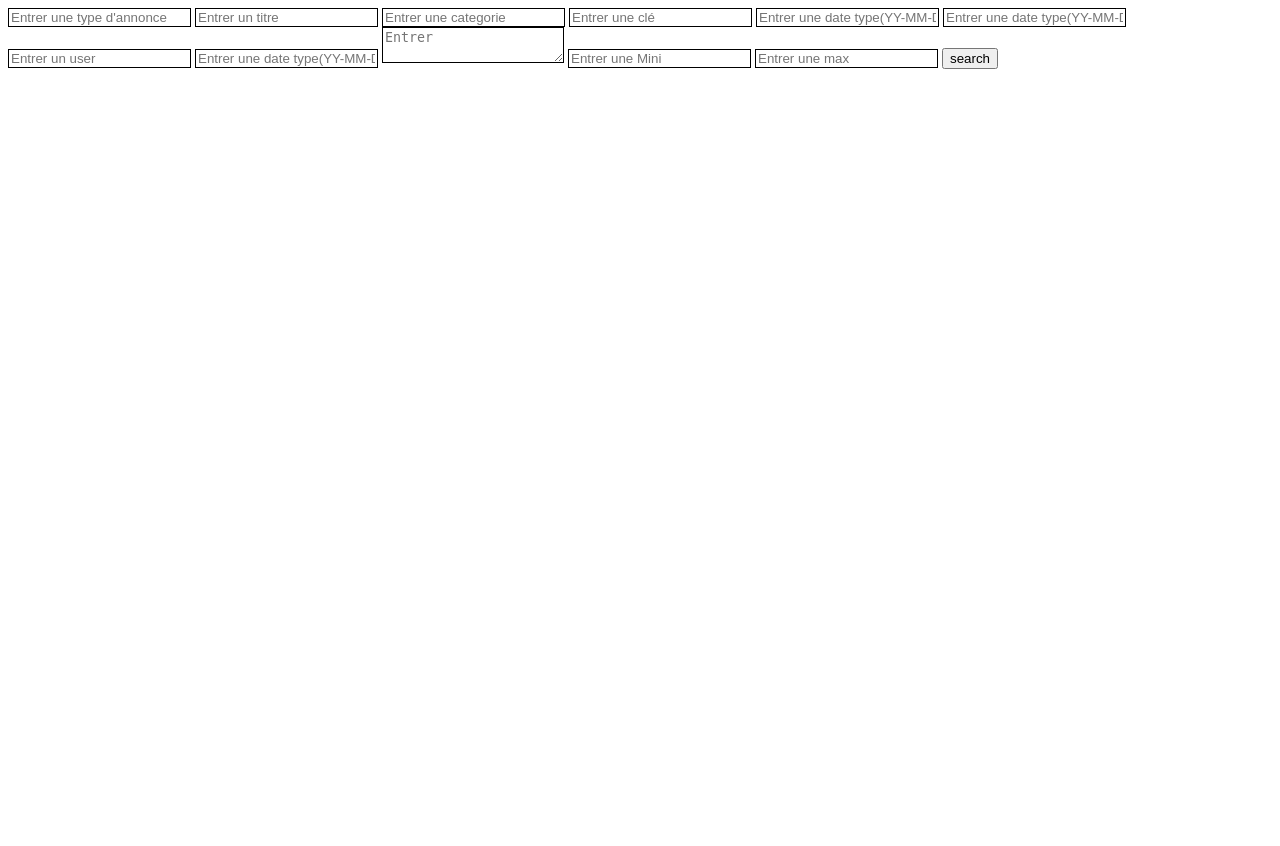
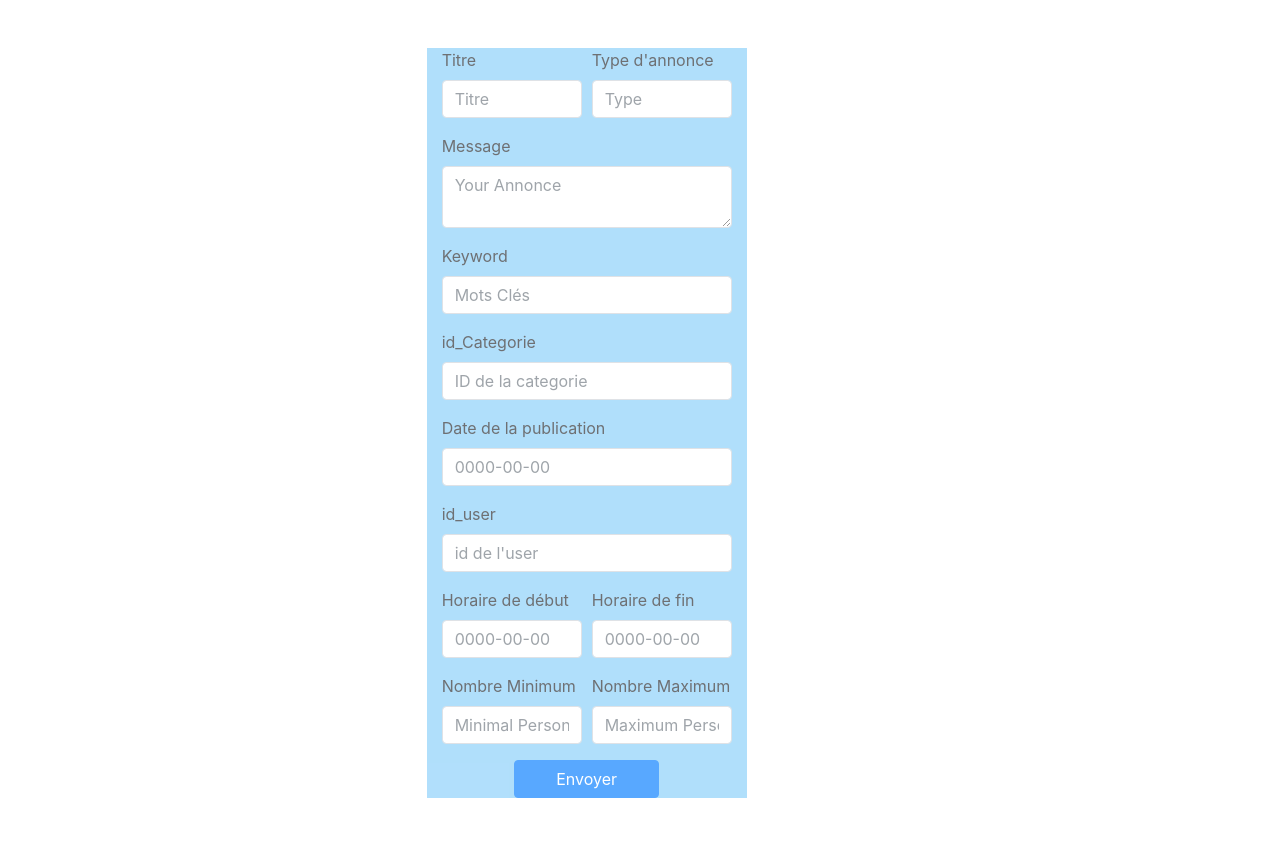
Before and after one commit to eFrederic67/Strashelp, a PHP site: template src/View/Search/add.html.twig in a window 1280 px wide. Before the commit the page ends 69 px from the top, so only its background shows below. Run offline with PHP 8.4, Linux system fonts and the light colour scheme; the template is opened without the code that fills it, so the values that code supplies are empty; some libraries are stand-ins or nearby versions.

Commit message:
Mise en forme du formulaire d'ajout d'annonce

```diff
--- a/src/View/Search/add.html.twig
+++ b/src/View/Search/add.html.twig
@@ -2,18 +2,68 @@
 
 {% block content %}
 {{ bazar }}
-<form method="POST" action="">
-    <input type="text" value="" name="type" style="border: solid 1px black;" placeholder="Entrer une type d'annonce">
-    <input type="text" value="" name="title" style="border: solid 1px black;" placeholder="Entrer un titre">
-    <input type="text" value="" name="id_category" style="border: solid 1px black;" placeholder="Entrer une categorie">
-    <input type="text" value="" name="id_keyword" style="border: solid 1px black;" placeholder="Entrer une clé">
-    <input type="text" value="" name="start_hour" style="border: solid 1px black;" placeholder="Entrer une date type(YY-MM-DD)">
-    <input type="text" value="" name="end_hour" style="border: solid 1px black;" placeholder="Entrer une date type(YY-MM-DD)">
-    <input type="text" value="" name="id_user" style="border: solid 1px black;" placeholder="Entrer un user">
-    <input type="text" value="" name="date_publication" style="border: solid 1px black;" placeholder="Entrer une date type(YY-MM-DD)">
-    <textarea type="text" value="" name="text_annoucement" style="border: solid 1px black;" placeholder="Entrer"></textarea>
-    <input type="text" value="" name="nbmin" style="border: solid 1px black;" placeholder="Entrer une Mini">
-    <input type="text" value="" name="nbmax" style="border: solid 1px black;" placeholder="Entrer une max">
-    <input type="submit" value="search">
-</form>
+    <!-- Extended default form grid -->
+    <form class="my-5 offset-4 col-3" method="post" style="background: lightskyblue; opacity: 65%">
+        <!-- Grid row -->
+        <div class="form-row">
+            <!-- Default input -->
+            <div class=" form-group col-md-6">
+                <label for="inputEmail4">Titre</label>
+                <input type="text" class="form-control" name="title" id="inputEmail4" placeholder="Titre">
+            </div>
+            <!-- Default input -->
+            <div class="form-group col-md-6">
+                <label for="inputPassword4">Type d'annonce</label>
+                <input type="text" class="form-control" name="type" id="inputPassword4" placeholder="Type">
+            </div>
+        </div>
+        <!-- Grid row -->
+
+        <!-- Default input -->
+        <div class="form-group">
+            <label for="inputAddress">Message</label>
+            <textarea type="text" class="form-control" id="inputAddress" name="text_annoucement" placeholder="Your Annonce"></textarea>
+        </div>
+        <!-- Default input -->
+        <div class="form-group">
+            <label for="inputAddress2">Keyword</label>
+            <input type="text" class="form-control" name="id_keyword" id="inputAddress2" placeholder="Mots Clés">
+        </div>
+        <div class="form-group">
+            <label for="inputAddress2">id_Categorie</label>
+            <input type="text" class="form-control" name="id_category" id="inputAddress2" placeholder="ID de la categorie">
+        </div>
+        <div class="form-group">
+            <label for="inputAddress2">Date de la publication</label>
+            <input type="text" class="form-control" name="date_publication" id="inputAddress2" placeholder="0000-00-00">
+        </div>
+        <div class="form-group">
+            <label for="inputAddress2">id_user</label>
+            <input type="text" class="form-control" name="id_user" id="inputAddress2" placeholder="id de l'user">
+        </div>
+        <!-- Grid row -->
+        <div class="form-row">
+            <!-- Default input -->
+            <div class="form-group col-md-6">
+                <label for="inputCity">Horaire de début</label>
+                <input type="text" name="start_hour" class="form-control" id="inputCity" placeholder="0000-00-00">
+            </div>
+            <!-- Default input -->
+            <div class="form-group col-md-6">
+                <label for="inputZip">Horaire de fin</label>
+                <input type="text" name="end_hour" class="form-control" id="inputZip" placeholder="0000-00-00">
+            </div>
+            <div class="form-group col-md-6">
+                <label for="inputZip">Nombre Minimum</label>
+                <input type="text" name="nbmin" class="form-control" id="inputZip" placeholder="Minimal Personne">
+            </div>
+            <div class="form-group col-md-6">
+                <label for="inputZip">Nombre Maximum</label>
+                <input type="text" name="nbmax" class="form-control" id="inputZip" placeholder="Maximum Personne">
+            </div>
+        </div>
+        <!-- Grid row -->
+        <button type="submit" class="btn btn-primary btn-md col-6 offset-3">Envoyer</button>
+    </form>
+    <!-- Extended default form grid -->
 {% endblock %}
--- a/src/View/layout.html.twig
+++ b/src/View/layout.html.twig
@@ -9,7 +9,7 @@
 
     <link rel="stylesheet" href="/assets/css/style.css">
     <link rel="stylesheet" type="text/css" href="https://cdn.datatables.net/v/dt/dt-1.10.20/datatables.min.css"/>
-
+    <link rel="stylesheet" href="https://maxcdn.bootstrapcdn.com/bootstrap/4.0.0/css/bootstrap.min.css" integrity="sha384-Gn5384xqQ1aoWXA+058RXPxPg6fy4IWvTNh0E263XmFcJlSAwiGgFAW/dAiS6JXm" crossorigin="anonymous">
     <script type="text/javascript" language="javascript" src="https://code.jquery.com/jquery-3.3.1.js"></script>
     <script type="text/javascript" language="javascript" src="https://cdn.datatables.net/1.10.20/js/jquery.dataTables.min.js"></script>
 
```
